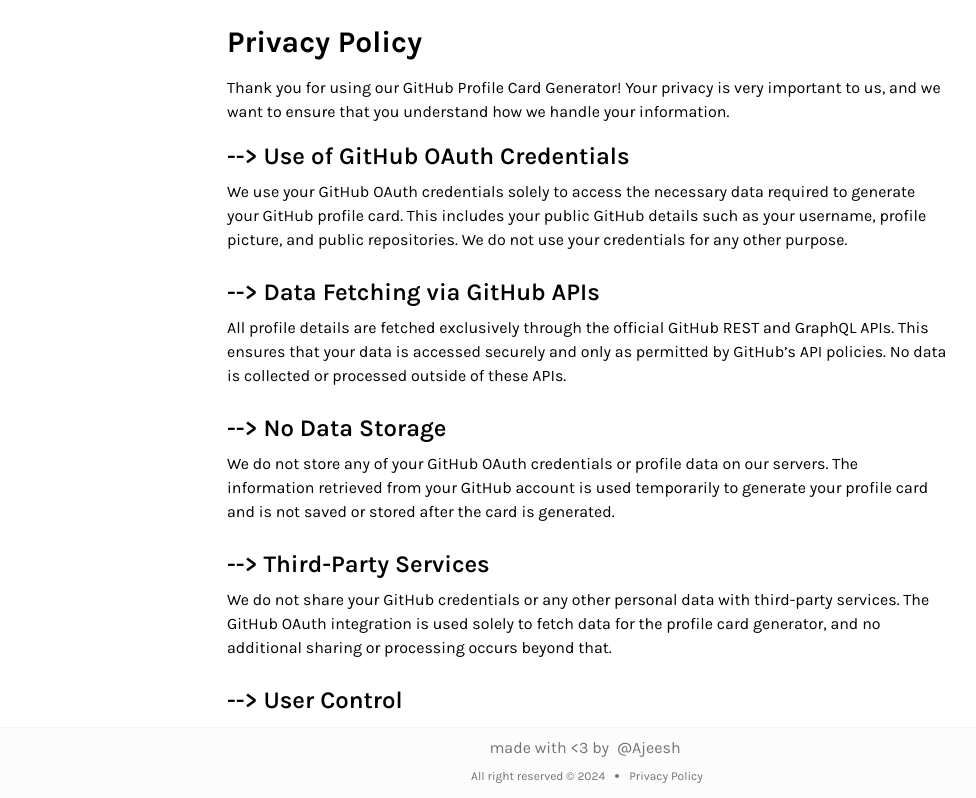
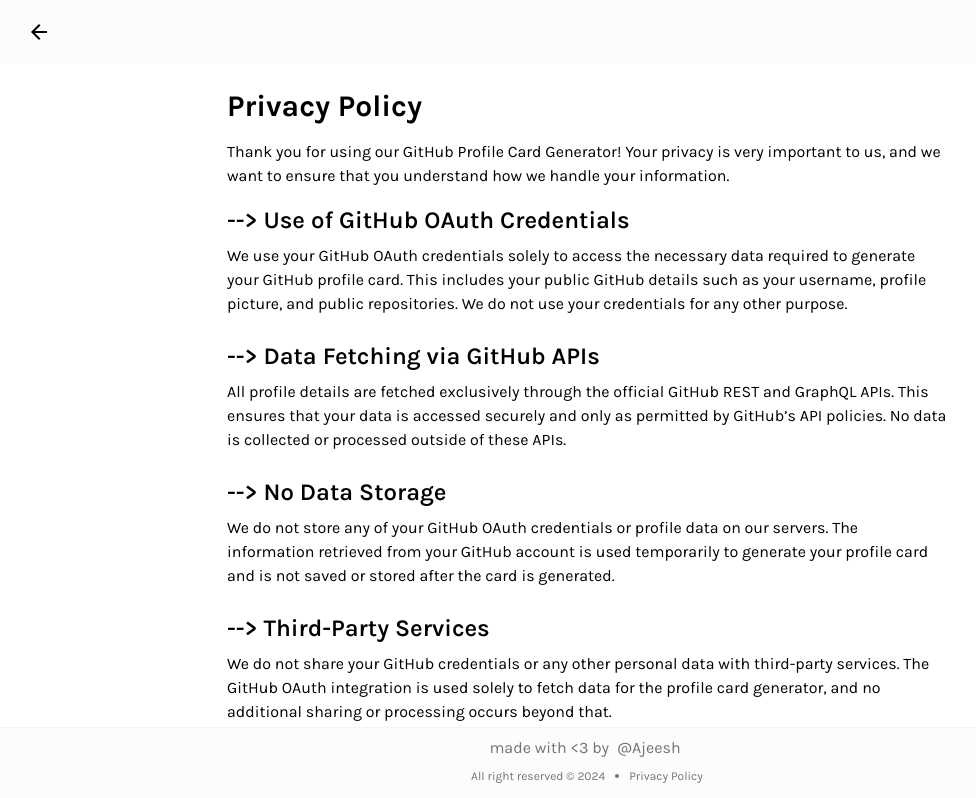
Before and after one commit to ajeeshRS/GitFolio, a Next.js app: page /privacy-policy in a window 1280 px wide. Shown: the top 798 px of the page, without its empty margins (53-1029 px from the left). Built offline with nearby package versions, Linux system fonts and the light colour scheme; no server answers.

Commit message:
fix navbar

```diff
--- a/src/components/Navbar.tsx
+++ b/src/components/Navbar.tsx
@@ -7,20 +7,21 @@
 export default function Navbar() {
   const { data: session } = useSession();
   const pathname = usePathname();
-  const router = useRouter()
+  const router = useRouter();
   return (
     <nav
       className={`${
-        !session?.user && "hidden"
+        !session?.user && pathname !== "/privacy-policy" && "hidden"
       } bg-[#FCFCFC] w-full h-10 py-8 flex items-center ${
         pathname === "/privacy-policy" ? "justify-between" : "justify-end"
       } md:px-20 px-5`}
     >
       {pathname === "/privacy-policy" && (
-        <button onClick={()=>router.back()} className="group">
+        <button onClick={() => router.back()} className="group">
           <IoMdArrowBack className="w-6 h-6 group-hover:-translate-x-2 transform transition duration-300" />
         </button>
       )}
+      {session?.user && (
         <button
           onClick={() => signOut()}
           className="flex items-center bg-white py-1 px-2 rounded-lg border hover:bg-slate-50"
@@ -28,6 +29,7 @@
           <Image className="w-4 h-4 mr-1" src={github} alt="github-icon" />{" "}
           <span className="text-sm text-neutral-800">Signout</span>
         </button>
+      )}
     </nav>
   );
 }
--- a/src/components/ProfileCard.tsx
+++ b/src/components/ProfileCard.tsx
@@ -82,7 +82,7 @@
                 crossOrigin="anonymous"
               />
               <div className="ml-4">
-                <h2 className="text-xl font-semibold">{userData.name}</h2>
+                <h2 className="text-xl font-semibold">{userData.name ? userData.name : userData.login}</h2>
                 <p className="text-gray-500">@{userData.login}</p>
                 <div className="flex items-center">
                   <MapPin className="w-4 h-4 text-gray-600 mr-1" />
```
Lines whose indentation alone changed are shown as unchanged.
